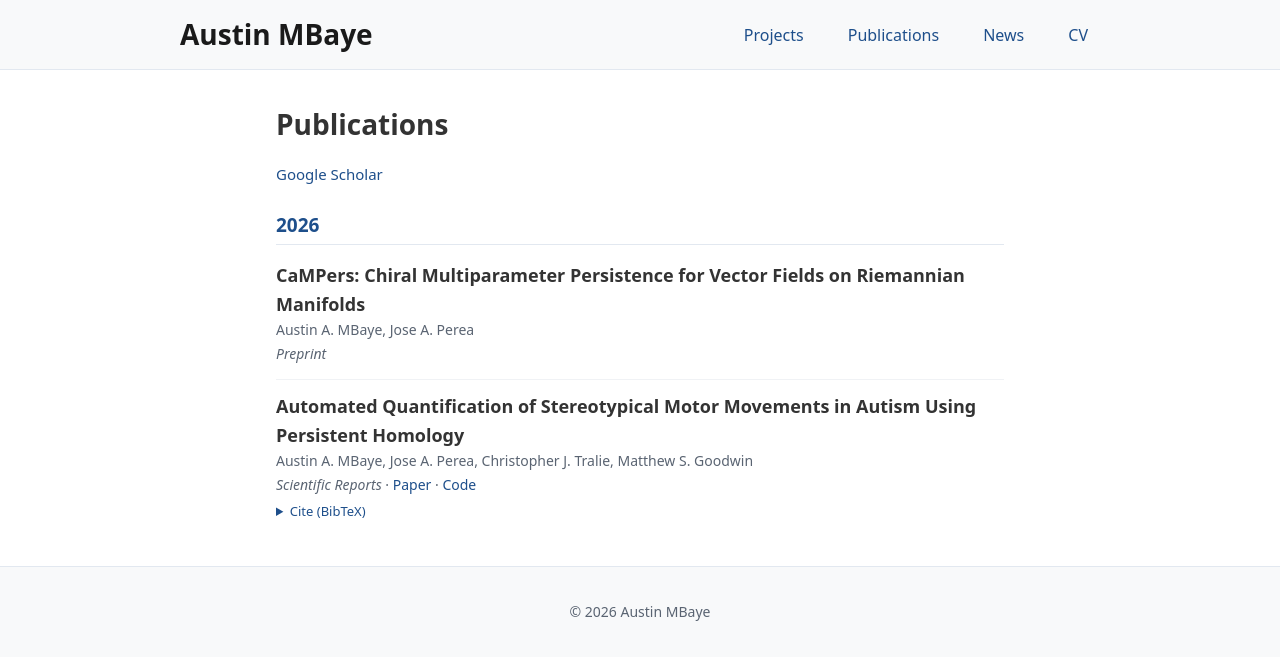
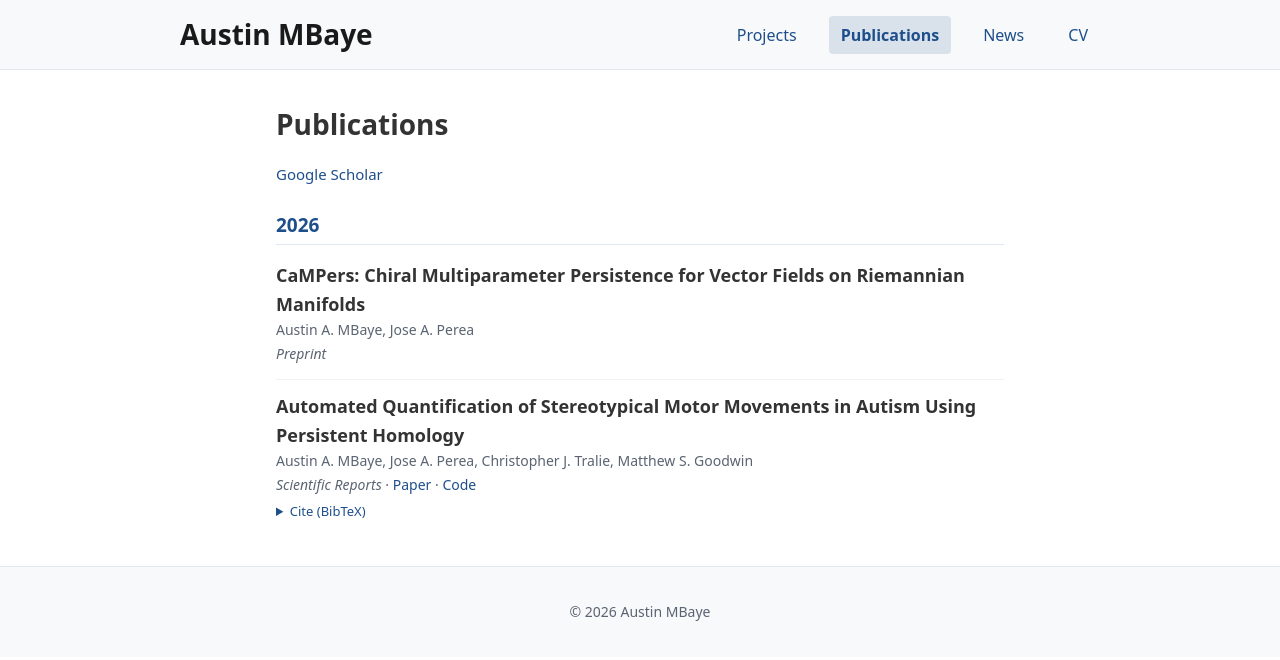
Before and after one commit to ambaye15/ambaye15.github.io, a Jekyll site: the page built from publications.html, in a window 1280 px wide. Shown: the top 660 px of the page. Built offline with Jekyll 4.4.1, drawn with Linux system fonts in a browser that asks for light colours.

Commit message:
Update Publications link to use relative URL

```diff
--- a/_layouts/default.html
+++ b/_layouts/default.html
@@ -26,7 +26,9 @@
           <li>
             <a href="{{ '/projects/' | relative_url }}"{% if page.url == '/projects/' %} class="active" aria-current="page"{% endif %}>Projects</a>
           </li>
-          <li><a href="https://scholar.google.com/citations?user=Gx2FUBwAAAAJ&amp;hl=en">Publications</a></li>
+          <li>
+            <a href="{{ '/publications/' | relative_url }}"{% if page.url == '/publications/' %} class="active" aria-current="page"{% endif %}>Publications</a>
+          </li>
           <li><a href="{{ '/news-archive/' | relative_url }}"{% if page.url contains '/news' %} class="active"{% endif %}>News</a></li>
           <li><a href="{{ '/assets/images/Austin_MBaye.pdf' | relative_url }}">CV</a></li>
         </ul>
```
